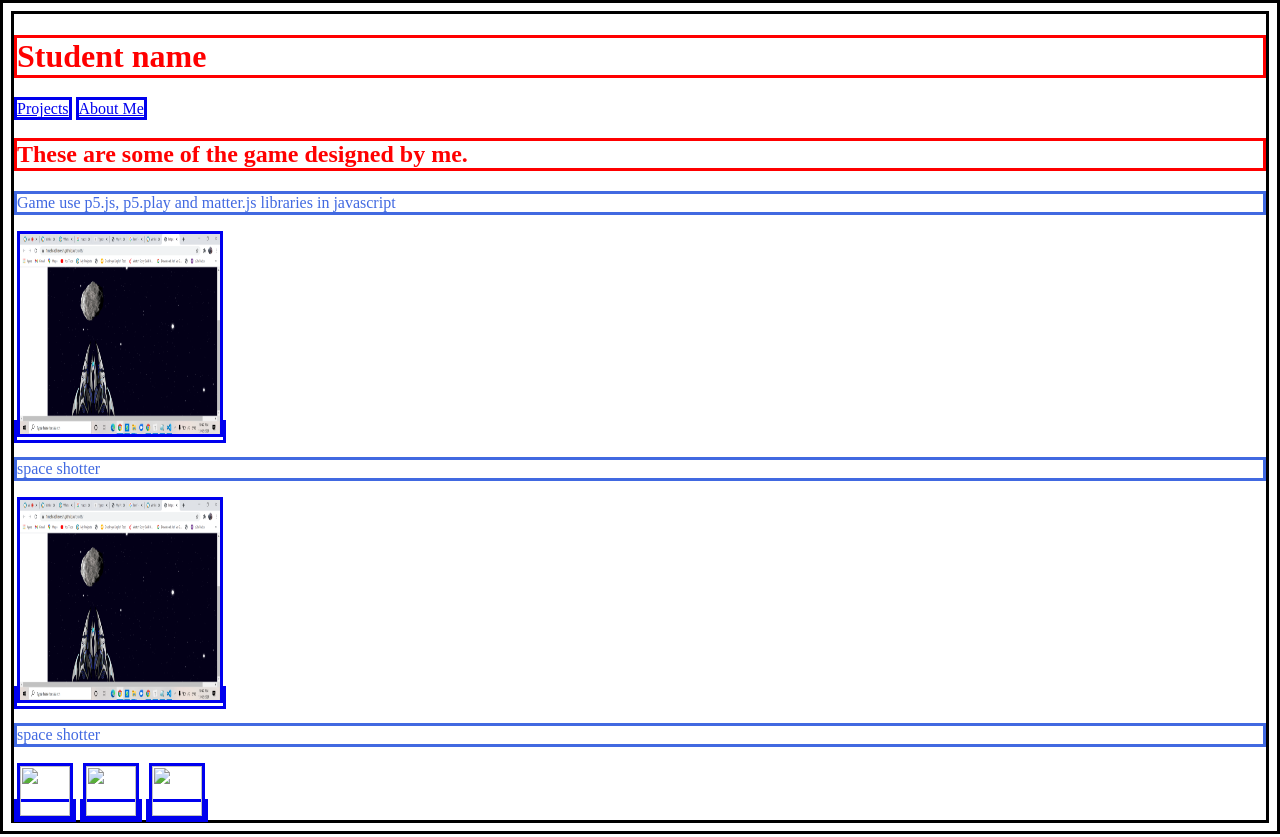
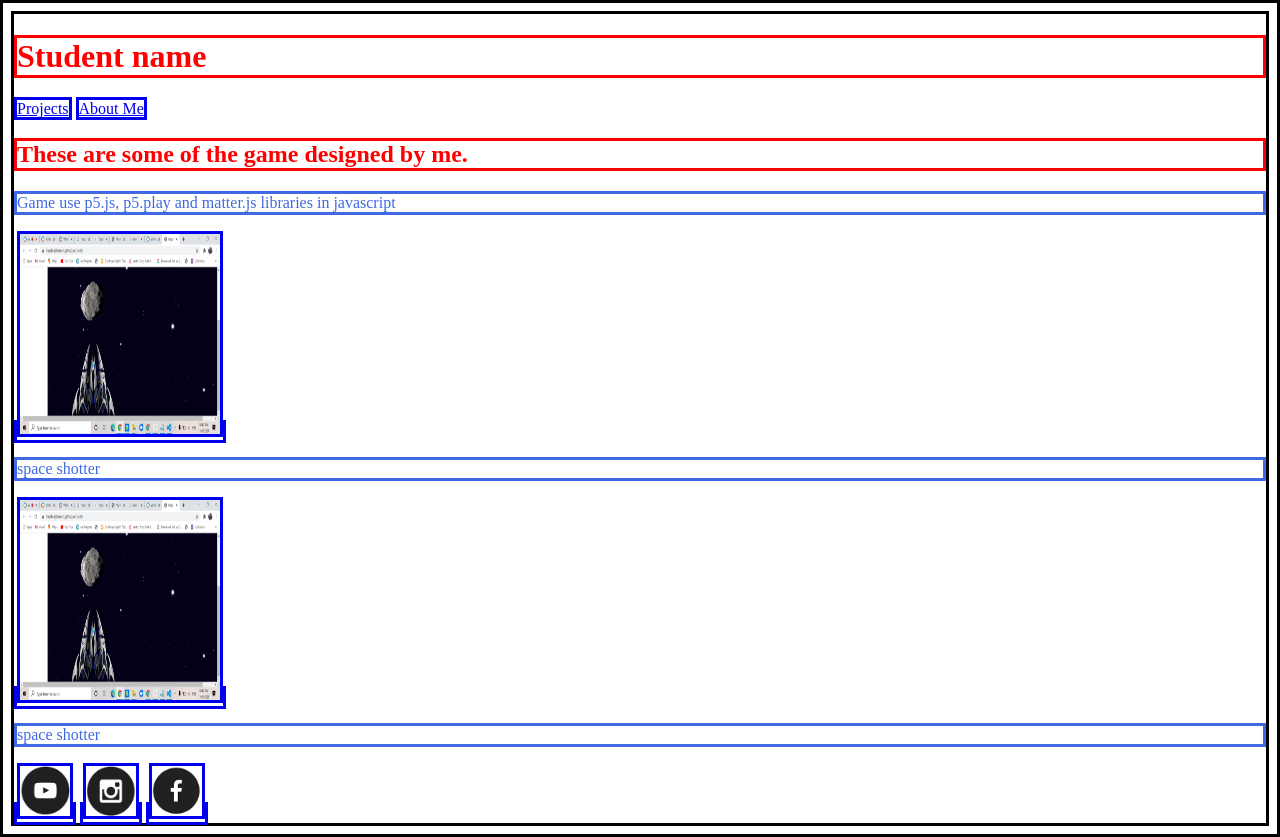
Before and after one commit to 1MishraBhavesh/portfolio, a plain HTML site: page index.html in a window 1280 px wide. Drawn offline with Linux system fonts and the light colour scheme.

Commit message:
Update index.html

```diff
--- a/index.html
+++ b/index.html
@@ -29,9 +29,9 @@
     <a href="https://1mishrabhavesh.github.io/pro38/"> <img src="mog.png" width=200 height=200/></a>
     <p>space shotter</p>
 
-    <a href ="#"> <img src="Icons/youtube.png" width=50 height=50/></a>
-    <a href ="#"> <img src="Icons/insta.png" width=50 height=50/></a>
-    <a href ="#"> <img src="Icons/fb.png" width=50 height=50/></a>
+    <a href ="#"> <img src="youtube.png" width=50 height=50/></a>
+    <a href ="#"> <img src="insta.png" width=50 height=50/></a>
+    <a href ="#"> <img src="fb.png" width=50 height=50/></a>
 
   </body>
 </html>
```
